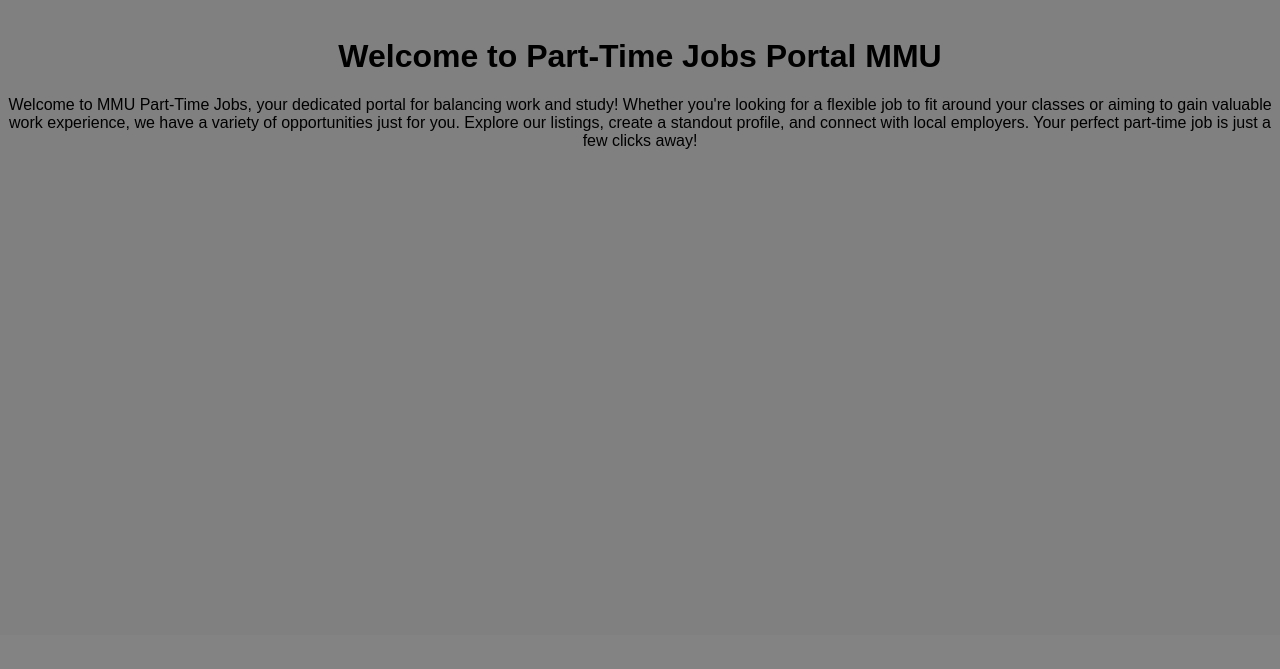
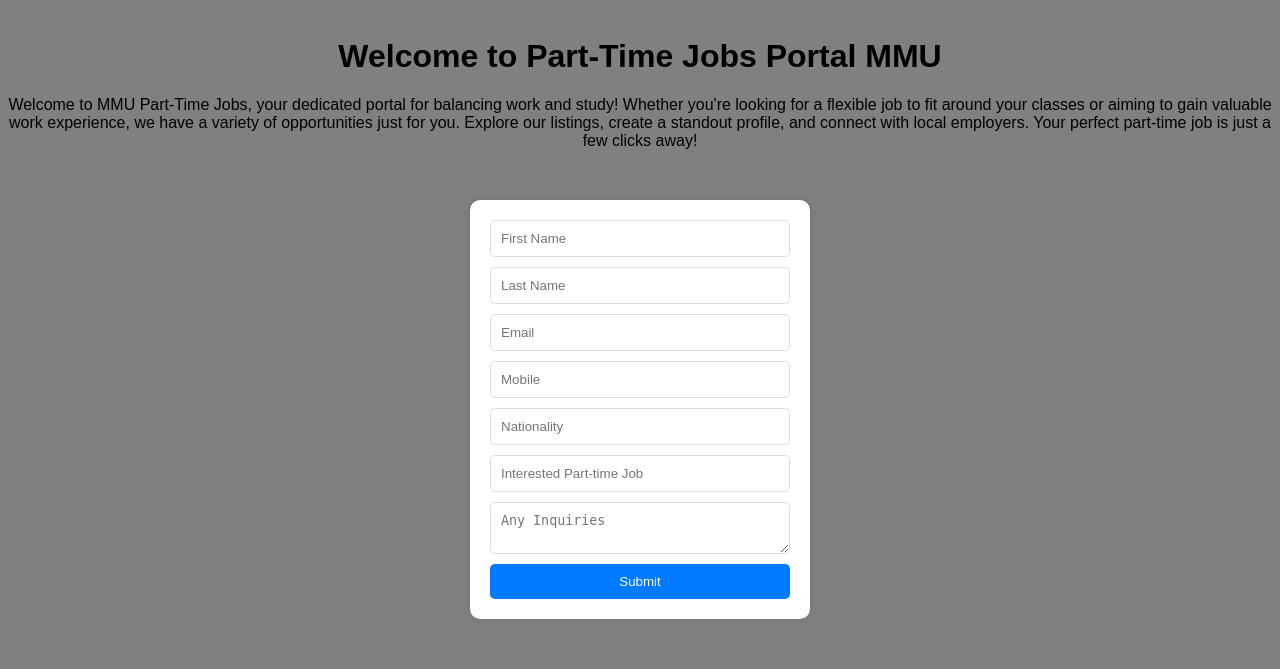
Before and after one commit to Thanushree0527/GitExercise-Group-02, a Flask app: page / in a window 1280 px wide. Shown: the part 165-834 px from the top of the page. Before the commit the page ends 314 px from the top, so only its background shows below. Run offline with Flask 2, Linux system fonts and the light colour scheme.

Commit message:
Add files via upload

```diff
--- a/templates/home.html
+++ b/templates/home.html
@@ -87,6 +87,40 @@
             text-align: center;
             margin-top: 50px;
         }
+        .chat-container {
+            background: #fff;
+            padding: 20px;
+            border-radius: 10px;
+            box-shadow: 0 0 10px rgba(0, 0, 0, 0.1);
+            width: 300px;
+            margin: 50px auto;
+        }
+        #chat-box {
+            max-height: 300px;
+            overflow-y: auto;
+            margin-bottom: 20px;
+        }
+        form {
+            display: flex;
+            flex-direction: column;
+        }
+        input, textarea {
+            margin-bottom: 10px;
+            padding: 10px;
+            border: 1px solid #ddd;
+            border-radius: 5px;
+        }
+        button {
+            padding: 10px;
+            background: #007bff;
+            color: #fff;
+            border: none;
+            border-radius: 5px;
+            cursor: pointer;
+        }
+        button:hover {
+            background: #0056b3;
+        }
         @keyframes slideDown {
             from {
                 transform: translateY(-100%);
@@ -118,6 +152,8 @@
                 <div class="dropdown-content">
                     <a href="/jobs">View Available Jobs</a>
                     <a href="/contact">Contact Us</a>
+                    <a href="/resume">Resume Requirements</a>
+                    <a href="/faq">FAQ</a>
                 </div>
             </div>
         </div>
@@ -125,6 +161,19 @@
     <main>
         <h1>Welcome to Part-Time Jobs Portal MMU</h1>
         <p>Welcome to MMU Part-Time Jobs, your dedicated portal for balancing work and study! Whether you're looking for a flexible job to fit around your classes or aiming to gain valuable work experience, we have a variety of opportunities just for you. Explore our listings, create a standout profile, and connect with local employers. Your perfect part-time job is just a few clicks away!</p>
+
+        <div class="chat-container">
+            <form id="chat-form" action="/submit_chat" method="post">
+                <input type="text" id="first-name" name="firstName" placeholder="First Name" required>
+                <input type="text" id="last-name" name="lastName" placeholder="Last Name" required>
+                <input type="email" id="email" name="email" placeholder="Email" required>
+                <input type="text" id="mobile" name="mobile" placeholder="Mobile" required>
+                <input type="text" id="nationality" name="nationality" placeholder="Nationality" required>
+                <input type="text" id="interested-job" name="interestedJob" placeholder="Interested Part-time Job" required>
+                <textarea id="inquiries" name="inquiries" placeholder="Any Inquiries" required></textarea>
+                <button type="submit">Submit</button>
+            </form>
+        </div>
     </main>
 </body>
 </html>
```
